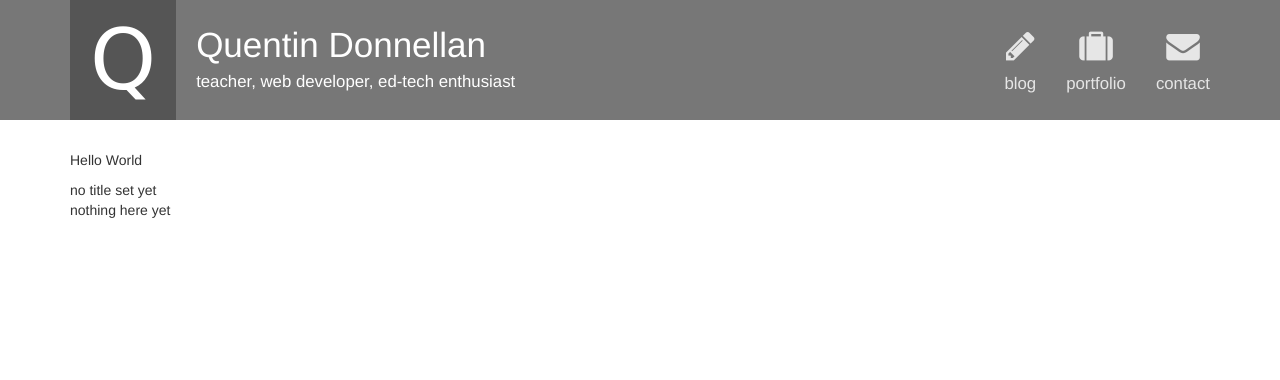
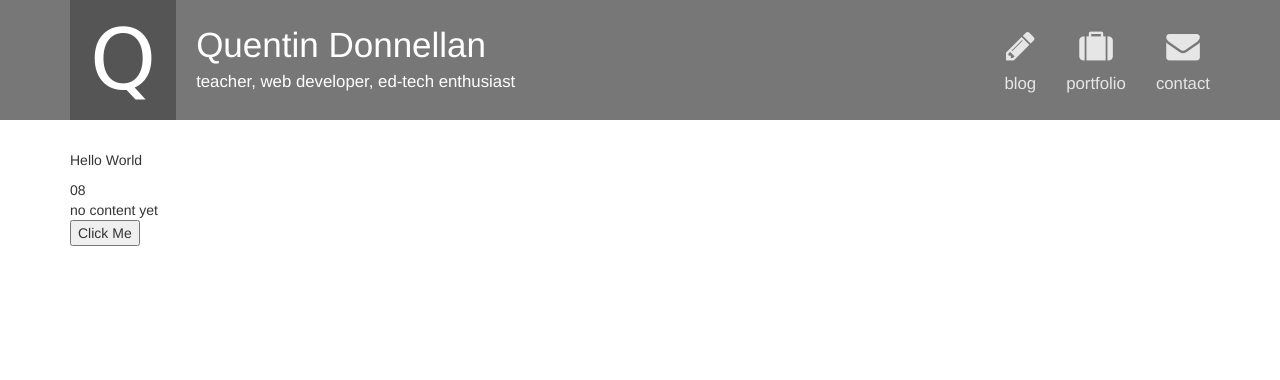
Before and after one commit to qdonnellan/personal, a Python web app: template templates/home.html in a window 1280 px wide. Shown: the top 380 px of the page. Run offline with Jinja, Linux system fonts and the light colour scheme; the template is opened without the code that fills it, so the values that code supplies are empty; some libraries are stand-ins or nearby versions; some web fonts are replaced.

Commit message:
slowly getting knockout js to work (and understanding what’s happening…)

```diff
--- a/js/app.js
+++ b/js/app.js
@@ -1,12 +1,15 @@
 // This is a simple *viewmodel* - JavaScript that defines the data and behavior of your UI
 
 var viewModel = {
-  content: ko.observable("nothing here yet"),
-  title: ko.observable("no title set yet")
+  month: ko.observable('08'),
+  html: ko.observable('no content yet'),
 };
 
-$.getJSON('/api/blog/2013/07/21', function(data) {
-   ko.mapping.fromJS(data, {}, viewModel);
+$("#thebutton").click(function () {
+  $.getJSON("/api/blog/2013/07/21", function (result) {
+    viewModel.month(result.month);
+    viewModel.html(result.html);
+  });
 });
 
 ko.applyBindings(viewModel); // This makes Knockout get to work
--- a/templates/home.html
+++ b/templates/home.html
@@ -2,8 +2,9 @@
 {% block body %}
 <div class="container page-content">
   <p>Hello World</p>
-  <div data-bind="text: title"></div>
-  <div data-bind="text: content"></div>
+  <div data-bind="text: month"></div>
+  <div data-bind="html: html"></div>
+  <button id="thebutton">Click Me</button>
 
 </div>
 {% endblock %}
```
Also changed, not shown: blog.py (+7 -4 lines).
